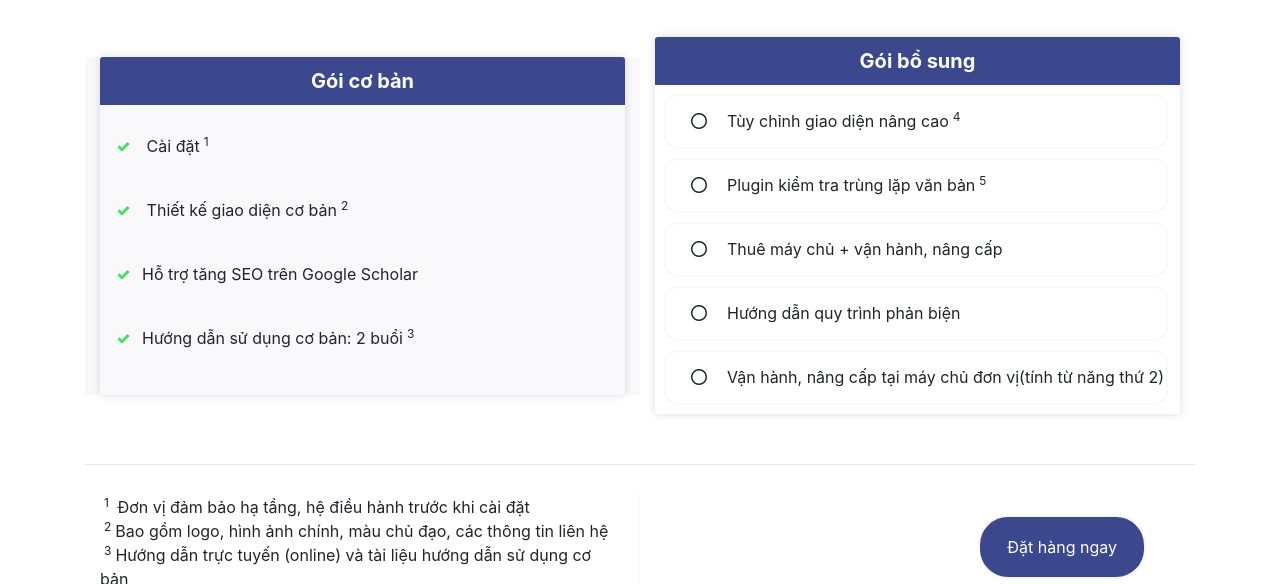
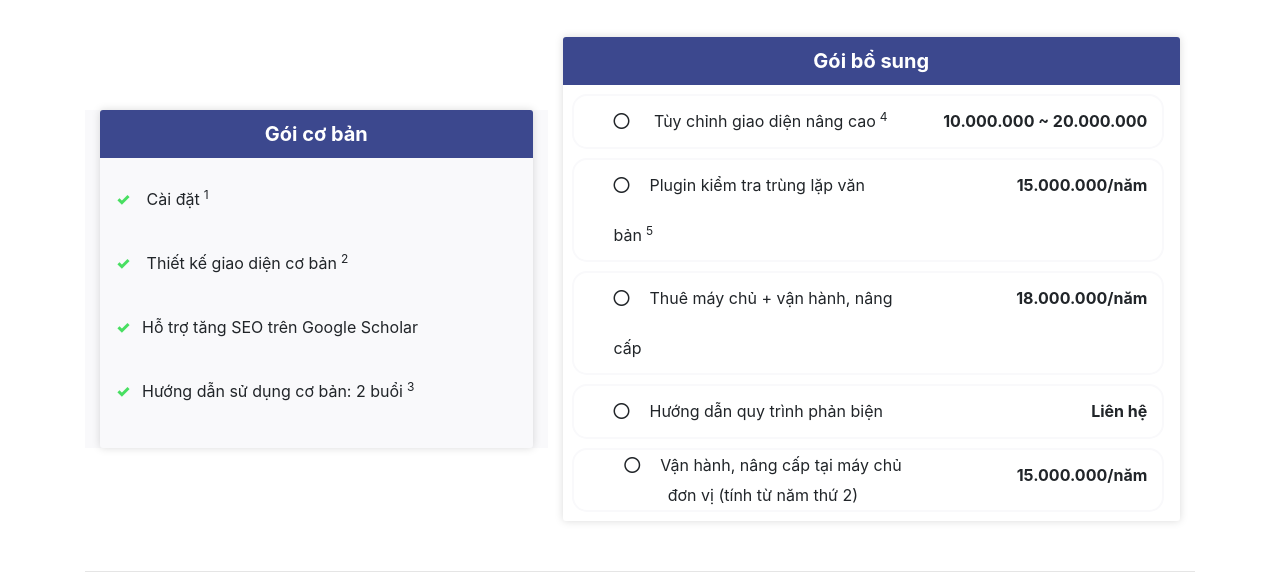
Before and after one commit to maytinhdibo/vojs.vn, a website: page pages/price.html in a window 1280 px wide. Shown: the part 212-796 px from the top of the page. Drawn offline with nearby package versions, Linux system fonts and the light colour scheme; files that its build step writes are made by us from their sources; files whose address does not match are found by name.

Commit message:
fix guide, price

```diff
--- a/js/guide.js
+++ b/js/guide.js
@@ -10,7 +10,6 @@ async function renderMenu() {
 
                 for (j = 0; j < obj.section[i].chapter.length; j++) {
                     paraChapter = document.createElement("ul");
-                    // paraChapter.classList.add("navbar-nav");
                     chapterMenu = createMenuItem(obj.section[i].chapter[j].idChapter, "chapter", obj.section[i].chapter[j].name);
                     paraChapter.appendChild(chapterMenu);
                     child.appendChild(paraChapter);
@@ -22,12 +21,11 @@ async function renderMenu() {
 }
 
 
-function createMenuItem(hrefValue, className, text, isClick = 'false') {
+function createMenuItem(hrefValue, className, text) {
     li = document.createElement("li");
     a = document.createElement("a");
     setAttribute("href", hrefValue, a);
-    setAttribute("class", className, li);
-    setAttribute("isClick", isClick, a);
+    setAttribute("class", className, a);
     var textnode = document.createTextNode(text);         // Create a text node
     li.appendChild(textnode);
     a.appendChild(li);
--- a/pages/price.html
+++ b/pages/price.html
@@ -26,7 +26,7 @@
     <div class="page">
         <div class="title">Bảng giá</div>
         <div style="margin:auto" class="row container">
-            <div class="col-md-6 col-xl-6 left-price">
+            <div class="col-xl-5 left-price">
                 <div class="price-card">
                     <div class="header title-price ">
                         <h4>Gói cơ bản</h4>
@@ -41,17 +41,33 @@
                     </div>
                 </div>
             </div>
-            <div class="col-md-6 col-xl-6 right-price">
+            <div class=" col-xl-7 right-price">
                 <div class="price-card">
                     <div class="header title-price ">
                         <h4>Gói bổ sung</h4>
                     </div>
                     <div class="container-item">
-                        <div class="item" isClick ="false"><i class="far fa-circle "></i>Tùy chỉnh giao diện nâng cao<sup>4</sup></div>
-                        <div class="item" isClick ="false"><i class="far fa-circle"></i>Plugin kiểm tra trùng lặp văn bản<sup>5</sup></div>
-                        <div class="item" isClick ="false"><i class="far fa-circle"></i>Thuê máy chủ + vận hành, nâng cấp </div>
-                        <div class="item" isClick ="false"><i class="far fa-circle"></i>Hướng dẫn quy trình phản biện</div>
-                        <div class="item" isClick ="false"><i class="far fa-circle"></i>Vận hành, nâng cấp tại máy chủ đơn vị(tính từ năng thứ 2)</div>
+                        <div class="item row" isClick="false">
+                            <div class="col-md-7"><i class="far fa-circle "></i> Tùy chỉnh giao diện nâng cao<sup>4</sup></div>
+                            <b class="col-md-5">10.000.000 ~ 20.000.000</b>
+                        </div>
+                        <div class="item row" isClick="false">
+                            <div class="col-md-7"><i class="far fa-circle"></i>Plugin kiểm tra trùng lặp văn bản<sup>5</sup></div>
+                            <b class="col-md-5">15.000.000/năm</b>
+                        </div>
+                        <div class="item row" isClick="false">
+                            <div class="col-md-7"><i class="far fa-circle"></i>Thuê máy chủ + vận hành, nâng cấp</div>
+                            <b class="col-md-5">18.000.000/năm</b>
+                        </div>
+                        <div class="item row" isClick="false">
+                            <div class="col-md-7"><i class="far fa-circle"></i>Hướng dẫn quy trình phản biện</div>
+                            <b class="col-md-5">Liên hệ</b>
+                        </div>
+                        <div class="item row" isClick="false">
+                            <div class="col-md-7" style="text-align: center; line-height: 30px;"><i class="far fa-circle"></i>Vận hành, nâng cấp tại máy chủ
+                            đơn vị (tính từ năm thứ 2)</div>
+                            <b class="col-md-5">15.000.000/năm</b>
+                        </div>
                     </div>
                 </div>
             </div>
--- a/styles/scss/price.scss
+++ b/styles/scss/price.scss
@@ -9,6 +9,9 @@
     border: 2px solid #f9f9fb;
     border-radius: 15px;
     margin: 9px;
+    b {
+        text-align: right;
+    }
 
 }
 
@@ -80,7 +83,11 @@ sup {
 .fa-check-circle {
     color: #76e162;
 }
-
+.container-item{
+    .row{
+        margin-left: 9px;
+    }
+}
 @media (max-width: 770px) {
     .container-item {
         max-width: 777px;
@@ -98,19 +105,10 @@ sup {
 
     }
 
-    // .price-card {
-    //     min-width: 777px;
-    // }
-
-}
-
-.col-xl-6 {
-    width: auto !important;
-    margin: auto;
 }
 
 @media (min-width: 768px) {
-    .col-md-6 {
+    .col-md- {
         -ms-flex: 0 0 50%;
         flex: 0 0 50%;
         max-width: 83% !important;
```
